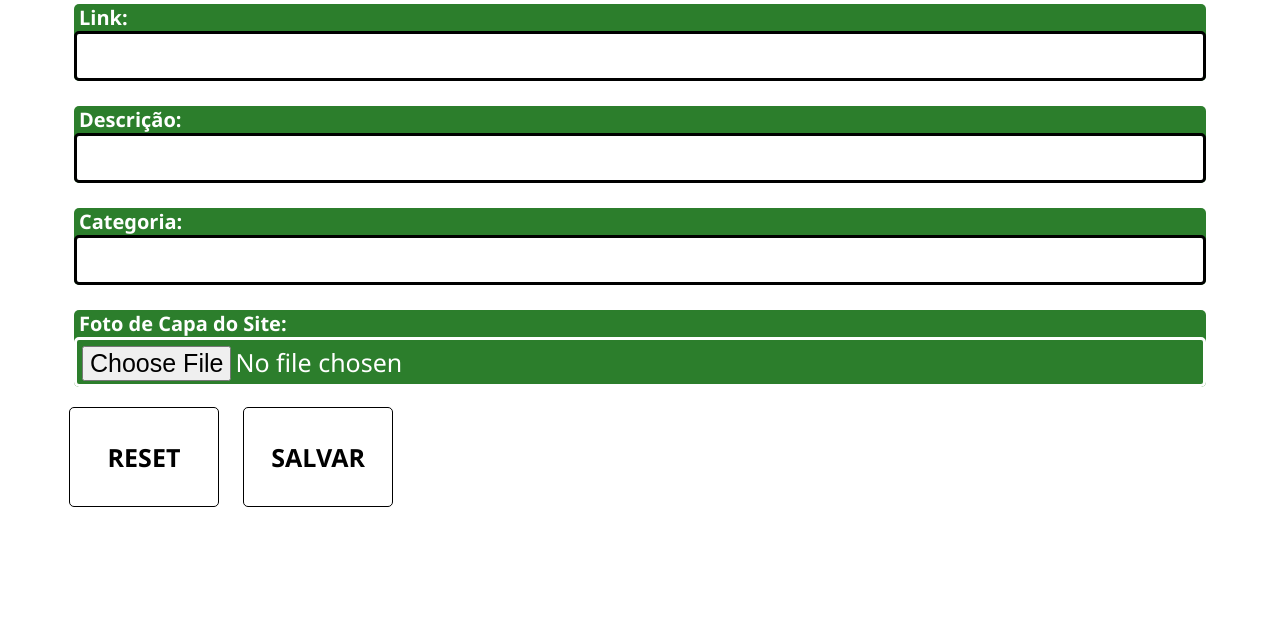
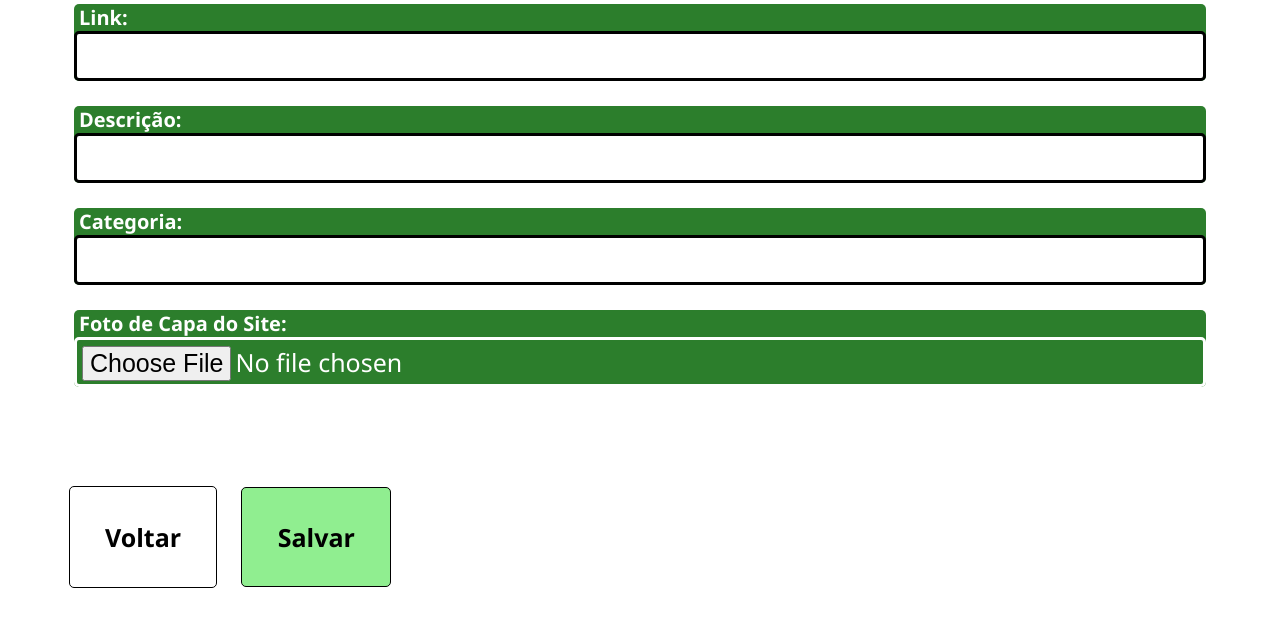
Before and after one commit to MatheusF-A/projetoLinks, a PHP site: page /salvar.php in a window 1280 px wide. Shown: the part 173-800 px from the top of the page. Run offline with PHP 8.4, Linux system fonts and the light colour scheme.

Commit message:
botões atualizados

```diff
--- a/css/salvar.css
+++ b/css/salvar.css
@@ -89,13 +89,14 @@ input[type="text"], input[type="url"],input[type="file"]
 input[type="submit"], [type="reset"]{
     width:150px;
     height: 100px;
-    background-color: white;
+    background-color: lightgreen;
     border-radius: 5px;
     font-weight: bold;
     transition: 0.25s;
     border: solid 1px;
     font-size: 25px;
     margin-right: 20px;
+
 }
 
 .btnExcluir{
@@ -104,7 +105,8 @@ input[type="submit"], [type="reset"]{
 }
 
 input[type="submit"]:hover{
-    background-color: lightgreen;
+    background-color: darkgreen;
+    color: white;
     cursor: pointer;
 }
 
--- a/salvar.php
+++ b/salvar.php
@@ -42,9 +42,9 @@
             </div>
         </div>
 
-        <div>
-            <input type="reset" value="RESET">
-            <input type="submit" value="SALVAR">
+        <div class="botoes">
+            <a href="./visualizar.php" class="btnvoltar">Voltar</a>
+            <input type="submit" value="Salvar" class="btnatualizar">
         </div>
         </form>
     </div>
```
Also changed, not shown: upload/8483258196716e9695ed99-25231.png (added).
